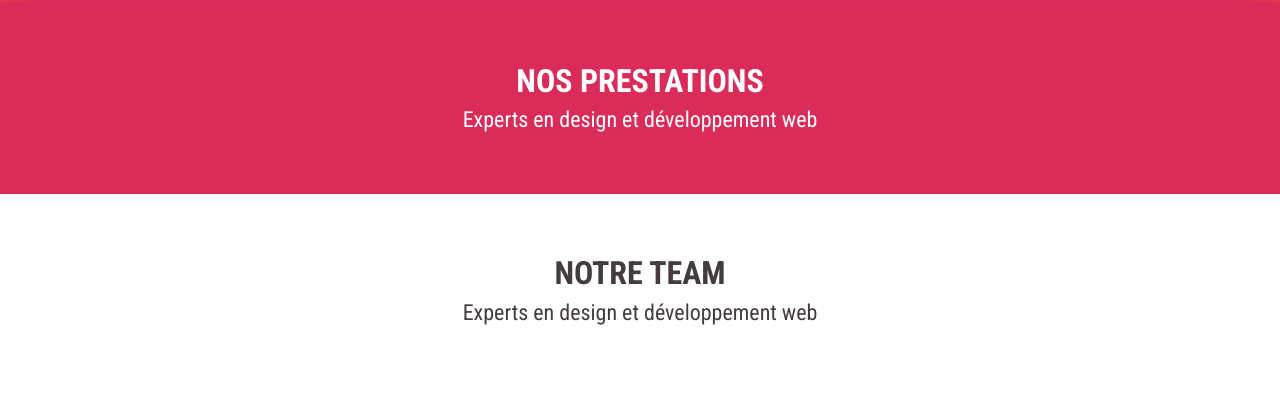
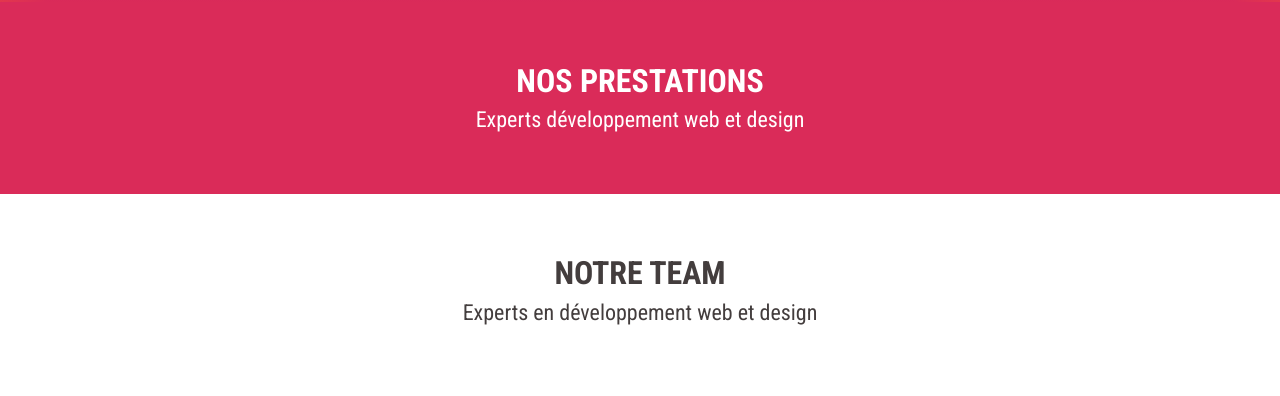
Before and after one commit to mayami-it/mayami-site, a Jekyll site: the page built from index.html, in a window 1280 px wide. Shown: the part 608-1004 px from the top of the page. Built offline with Jekyll 4.4.1, drawn with Linux system fonts in a browser that asks for light colours.

Commit message:
Add change wordingue

```diff
--- a/index.html
+++ b/index.html
@@ -20,7 +20,7 @@ title: MAYAMI | Développement web à Genève
 
     <div class="text-center pad-top-20">
       <h2 class="h2 uppercase u-color-white">Nos prestations</h2>
-      <p class="fs-4 u-color-white">Experts en design et développement web</p>
+      <p class="fs-4 u-color-white">Experts développement web et design</p>
     </div>
 
   </section>
@@ -30,7 +30,7 @@ title: MAYAMI | Développement web à Genève
 
   <div class="text-center pad-top-20">
     <h2 class="h2 uppercase">Notre team</h2>
-    <p class="fs-4">Experts en design et développement web</p>
+    <p class="fs-4">Experts en développement web et design</p>
   </div>
 
   <ul class="list-team clear">
```
